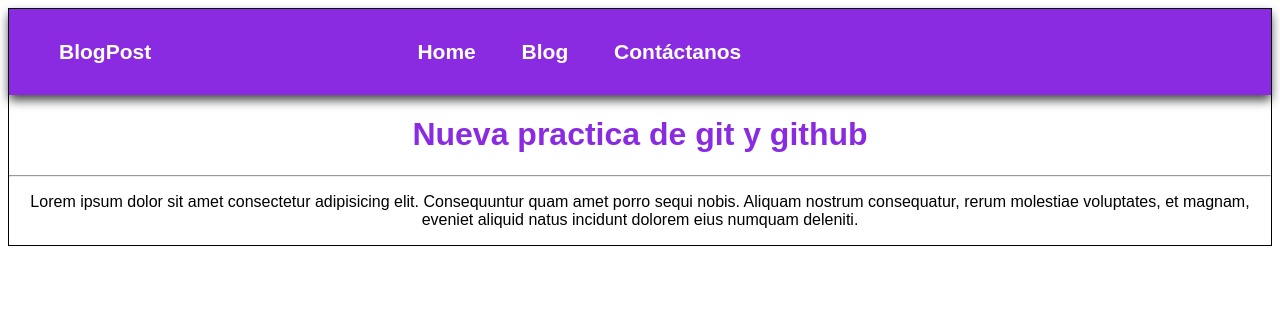
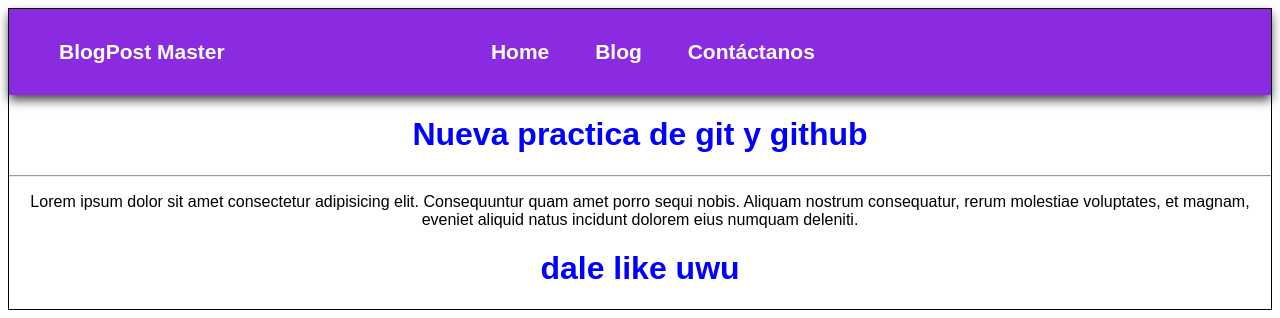
Before and after one commit to alexcode240/cursogithub, a plain HTML site: page index.html in a window 1280 px wide. Drawn offline with Linux system fonts and the light colour scheme.

Commit message:
Agregamos nuevos cambios

```diff
--- a/css/styles.css
+++ b/css/styles.css
@@ -7,7 +7,7 @@
 
 }
 h1 {
-    color: blueviolet;
+    color: blue;
 }
 
 #cabecera{
--- a/index.html
+++ b/index.html
@@ -13,7 +13,7 @@
         <div id="cabecera">
 
             <ul>
-                <li class="logo">BlogPost</li>
+                <li class="logo">BlogPost Master</li>
                 <li>Home</li>
                 <li>Blog</li>
                 <li>Contáctanos</li>
@@ -26,6 +26,8 @@
         <div class="text-container">
 
             <p>Lorem ipsum dolor sit amet consectetur adipisicing elit. Consequuntur quam amet porro sequi nobis. Aliquam nostrum consequatur, rerum molestiae voluptates, et magnam, eveniet aliquid natus incidunt dolorem eius numquam deleniti.</p>
+
+        <h1>dale like uwu</h1>
         </div>
     </div>
 
```
